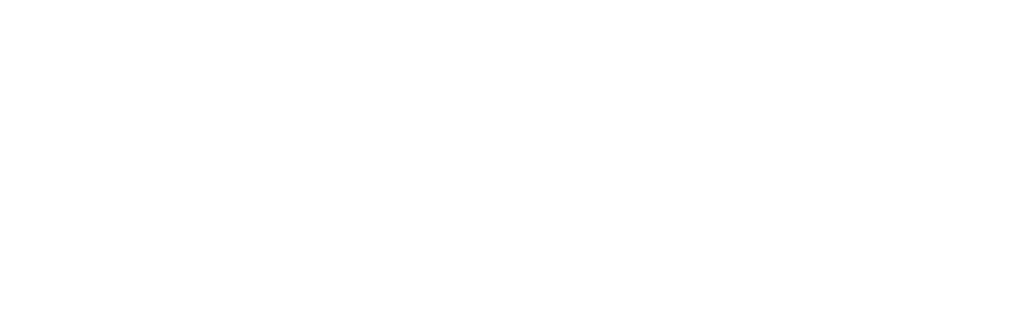
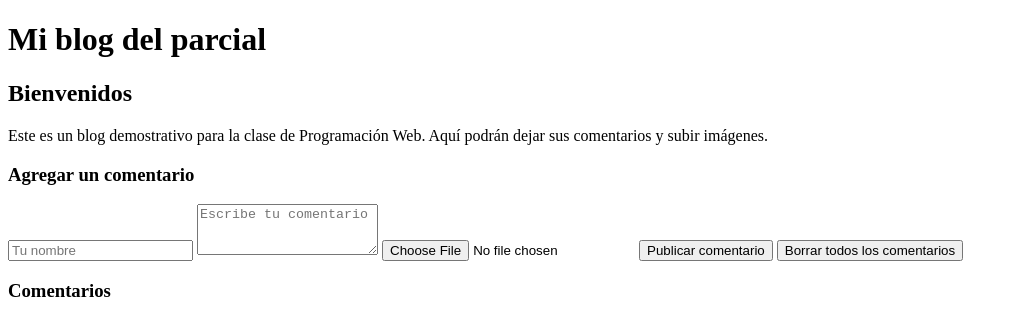
Before and after one commit to Giovanny28/Parcial_1, a plain HTML site: page index.html in a window 1280 px wide. Shown: the whole page, without its empty margins (0-1018 px from the left). Drawn offline with Linux system fonts and the light colour scheme; files that its build step writes are made by us from their sources.

Commit message:
Update index.html

```diff
--- a/index.html
+++ b/index.html
@@ -3,7 +3,35 @@
 <head>
   <meta charset="UTF-8">
   <meta name="viewport" content="width=device-width, initial-scale=1.0">
-  <title>Blog de fotos</title>
+  <title>blog de fotos y cometarios</title>
   <link rel="stylesheet" href="css/styles.css">
 </head>
 <body>
+
+  <header>
+    <h1>Mi blog del parcial</h1>
+  </header>
+
+  <main>
+    <article>
+      <h2>Bienvenidos</h2>
+      <p>Este es un blog demostrativo para la clase de Programación Web. Aquí podrán dejar sus comentarios y subir imágenes.</p>
+    </article>
+
+    <section class="comment-form">
+      <h3>Agregar un comentario</h3>
+      <input type="text" id="nombre" placeholder="Tu nombre" required>
+      <textarea id="mensaje" rows="3" placeholder="Escribe tu comentario" required></textarea>
+      <input type="file" id="imagen" accept="image/*">
+      <button onclick="agregarComentario()">Publicar comentario</button>
+      <button onclick="borrarComentarios()" class="btn-delete">Borrar todos los comentarios</button>
+    </section>
+
+    <section id="comentarios">
+      <h3>Comentarios</h3>
+    </section>
+  </main>
+
+  <script src="js/script.js"></script>
+</body>
+</html>
```
